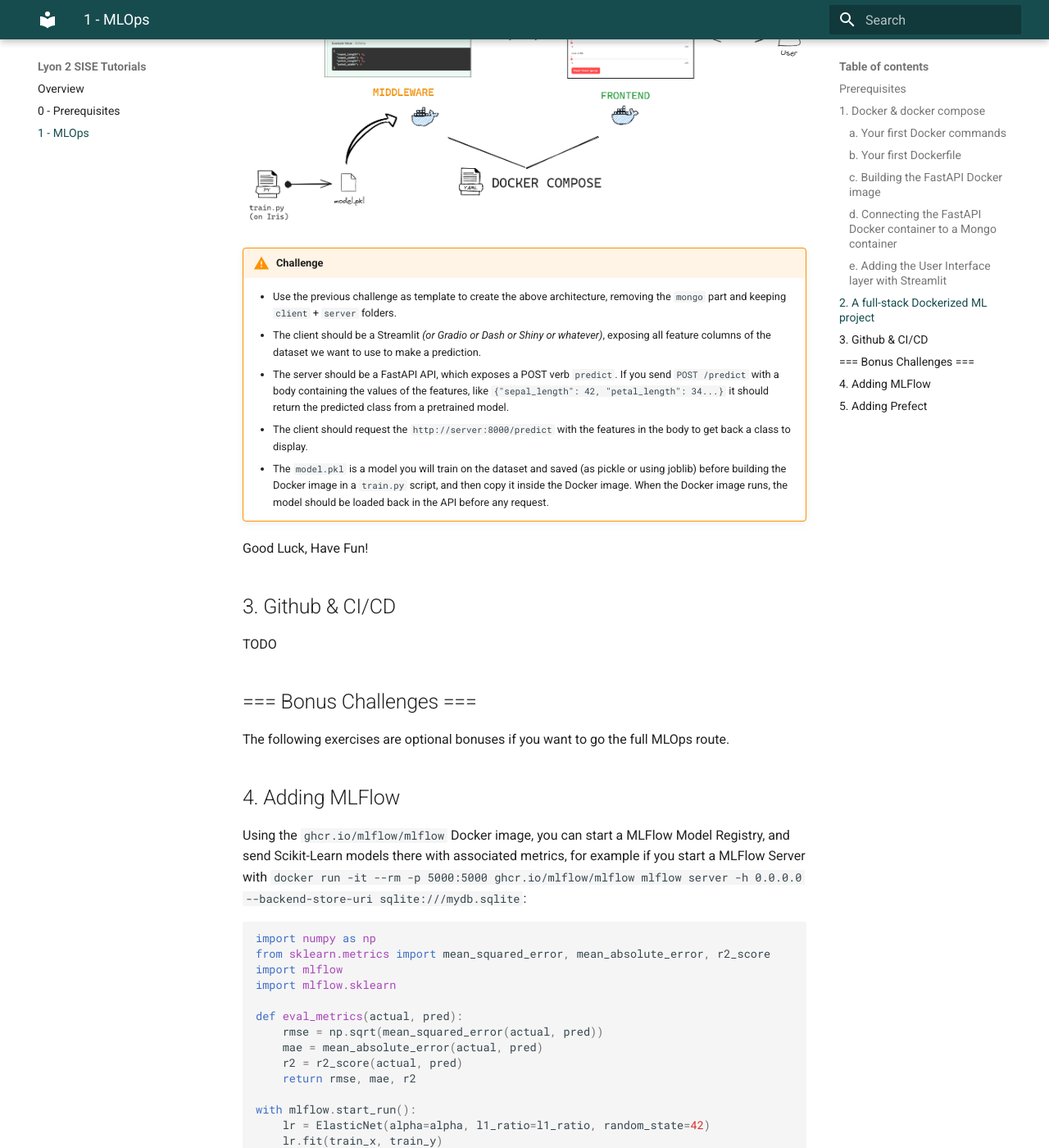
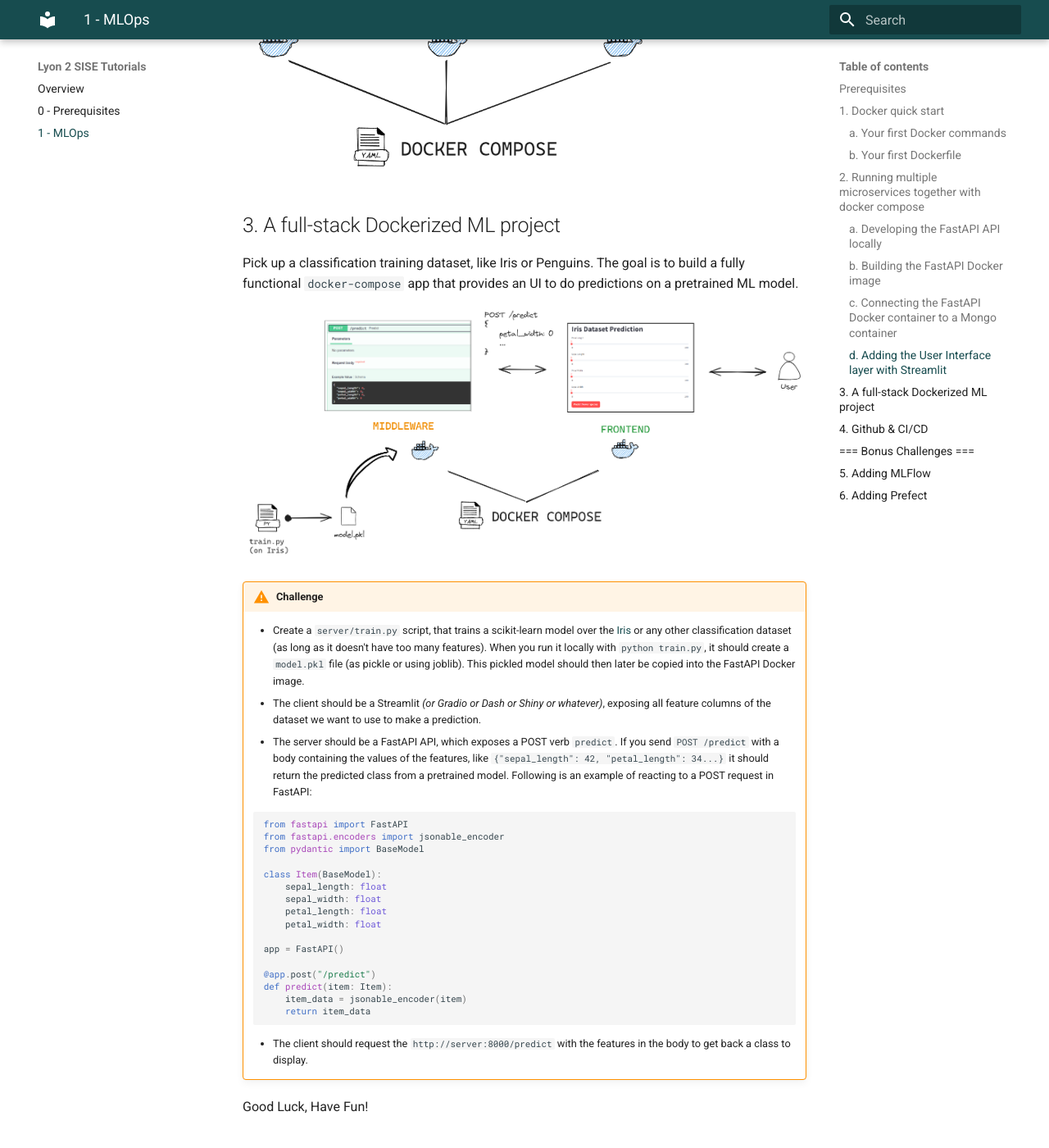
Before and after one commit to andfanilo/lyon2, an MkDocs documentation site: the page built from docs/mlops.md, in a window 1280 px wide and 1400 px high, scrolled down 10022 px. Shown: the whole window at 82% size. Built offline with MkDocs 1.6.1 and Material for MkDocs 9.7.7, drawn with Linux system fonts in a browser that asks for light colours; emoji names are drawn with the system emoji font; some of the changed text lies outside the part shown.

Commit message:
More sections

````diff
--- a/docs/mlops.md
+++ b/docs/mlops.md
@@ -6,9 +6,9 @@
 
 - conda
 - docker
-- docker-compose
+- docker compose
 
-## 1. Docker & docker compose
+## 1. Docker quick start
 
 ### a. Your first Docker commands
 
@@ -121,12 +121,13 @@
     - Mount a folder with Jupyter notebooks into a volume using the `-v <current directory>:/tmp/working` flag. Check any edit you do on a notebook in the container is stored on your disk.
         - The `<current directory>` should be replaced by `%cd%` in Windows Command line, `${PWD}` in Powershell and `$(pwd)` in WSL2.
 
+## 2. Running multiple microservices together with docker compose
 
 With `docker-compose`, you are able to run a group of containers altogether. In this tutorial, we will setup a 3-tier architecture with Docker compose, by running a Docker container for each tier.
 
 ![](./images/mlops-three-tier-architecture.png)
 
-### c. Building the FastAPI Docker image
+### a. Developing the FastAPI API locally
 
 !!! note "Exercise - Architecture"
     - In the `mlops-td` folder, build the following folder architecture
@@ -157,9 +158,10 @@
 
 !!! note "Exercise - Build a Python REST API with FastAPI (a Flask alternative)"
     - In `server/app.py`, create a REST API with [FastAPI](https://fastapi.tiangolo.com/tutorial/first-steps/) so that:
-        - when you run `uvicorn --reload --host 0.0.0.0 app:app` locally, you can connect to `http://localhost:8000` and get back `{"message": "Hello World"}`.
-            - Refer to the [Quick Start](https://fastapi.tiangolo.com/#example) to discover how to configure the API.
+        - when you run `uvicorn --reload --host 0.0.0.0 app:app` locally, from the `server` folder, you can connect to `http://localhost:8000` and get back `{"message": "Hello World"}`.
         - when you connect to `http://localhost:8000/docs`, you can access the documentation page of your API like in the image below.
+
+    Refer to the [Quick Start](https://fastapi.tiangolo.com/#example) to discover how to implement the API.
 
     ??? abstract "Solution ONLY if you feel stuck"
         ??? abstract "Are you really stuck :thinking: ?? Give it one last try :muscle:"
@@ -180,6 +182,8 @@
 You can test any part of the API by clicking on the `Try it out button` on the top right of each resource:
 
 ![](./images/mlops-swagger-ui-simple.png)
+
+### b. Building the FastAPI Docker image
 
 !!! note "Exercise - Run the FastAPI API in a Docker container"
     - In `server/Dockerfile`, install the dependencies from the local Conda environment.
@@ -207,7 +211,7 @@
 
 ---
 
-### d. Connecting the FastAPI Docker container to a Mongo container
+### c. Connecting the FastAPI Docker container to a Mongo container
 
 We are going to add a MongoDB database next to our API, which is used to store JSON objects.
 
@@ -224,8 +228,9 @@
     db = client.test_database
     collection = db.test_collection
 
-    id = collection.insert_one({"fruit": fruit}).inserted_id
-    list(collection.find({}, {"_id": False}))
+    def add_list_fruits(fruit):
+        id = collection.insert_one({"fruit": fruit}).inserted_id
+        return list(collection.find({}, {"_id": False}))
     ```
 
     - Create a new `GET` method so that if you connect to `/add/mango` it adds `{fruit: mango}` to mongodb, and another `GET` method `/list` that returns all fruits in MongoDB.
@@ -288,7 +293,11 @@
     - Because the image building info is in `docker-compose.yml`, you can rebuild the images immediately with `docker-compose up --build` instead. Try it out.
     - Connect to your API with `http://localhost:8000/docs` running in a container. Make sure you can still add and get objects from MongoDB through the API.
 
-### e. Adding the User Interface layer with Streamlit
+### d. Adding the User Interface layer with Streamlit
+
+Instead of connecting to the FastAPI documentation page to interact with it, let's create a simple Streamlit UI to interact with the API.
+
+![](./images/mlops-three-tier-simple.png)
 
 !!! note "Building a Streamlit UI connected to the API"
     - Make sure your docker-compose FastAPI + MongoDB cluster from the previous section is running.
@@ -319,22 +328,41 @@
 
 ![](./images/mlops-three-tier-architecture.png)
 
-## 2. A full-stack Dockerized ML project
+## 3. A full-stack Dockerized ML project
 
 Pick up a classification training dataset, like Iris or Penguins. The goal is to build a fully functional `docker-compose` app that provides an UI to do predictions on a pretrained ML model.
 
 ![](./images/mlops-architecture.png)
 
 !!! warning "Challenge"
-    - Use the previous challenge as template to create the above architecture, removing the `mongo` part and keeping `client` + `server` folders.
+    - Create a `server/train.py` script, that trains a scikit-learn model over the [Iris](https://scikit-learn.org/stable/modules/generated/sklearn.datasets.load_iris.html) or any other classification dataset (as long as it doesn't have too many features). When you run it locally with `python train.py`, it should create a `model.pkl` file (as pickle or using joblib). This pickled model should then later be copied into the FastAPI Docker image.
     - The client should be a Streamlit _(or Gradio or Dash or Shiny or whatever)_, exposing all feature columns of the dataset we want to use to make a prediction.
-    - The server should be a FastAPI API, which exposes a POST verb `predict`. If you send `POST /predict` with a body containing the values of the features, like `{"sepal_length": 42, "petal_length": 34...}` it should return the predicted class from a pretrained model.
+    - The server should be a FastAPI API, which exposes a POST verb `predict`. If you send `POST /predict` with a body containing the values of the features, like `{"sepal_length": 42, "petal_length": 34...}` it should return the predicted class from a pretrained model. Following is an example of reacting to a POST request in FastAPI:
+
+    ```python
+    from fastapi import FastAPI
+    from fastapi.encoders import jsonable_encoder
+    from pydantic import BaseModel
+
+    class Item(BaseModel):
+        sepal_length: float
+        sepal_width: float
+        petal_length: float
+        petal_width: float
+
+    app = FastAPI()
+
+    @app.post("/predict")
+    def predict(item: Item):
+        item_data = jsonable_encoder(item)
+        return item_data
+    ```
+
     - The client should request the `http://server:8000/predict` with the features in the body to get back a class to display.
-    - The `model.pkl` is a model you will train on the dataset and saved (as pickle or using joblib) before building the Docker image in a `train.py` script, and then copy it inside the Docker image. When the Docker image runs, the model should be loaded back in the API before any request.
 
 Good Luck, Have Fun!
 
-## 3. Github & CI/CD
+## 4. Github & CI/CD
 
 TODO
 
@@ -342,7 +370,7 @@
 
 The following exercises are optional bonuses if you want to go the full MLOps route.
 
-## 4. Adding MLFlow
+## 5. Adding MLFlow
 
 Using the `ghcr.io/mlflow/mlflow` Docker image, you can start a MLFlow Model Registry, and send Scikit-Learn models there with associated metrics, for example if you start a MLFlow Server with `docker run -it --rm -p 5000:5000 ghcr.io/mlflow/mlflow mlflow server -h 0.0.0.0 --backend-store-uri sqlite:///mydb.sqlite`:
 
@@ -393,7 +421,7 @@
 You can now decide to update models from the client, or detect data drift by storing the latest instances server side/in a database and using [whylabs](https://github.com/whylabs/whylogs) to detect a drift and train a new model.
 
 
-## 5. Adding Prefect
+## 6. Adding Prefect
 
 Instead of running `train.py` to retrain a model on demand, you can schedule the run using [Prefect](https://www.prefect.io/) or [Airflow](https://airflow.apache.org/)
 
````
Also changed, not shown: docs/images/mlops-three-tier-simple.png (added).
